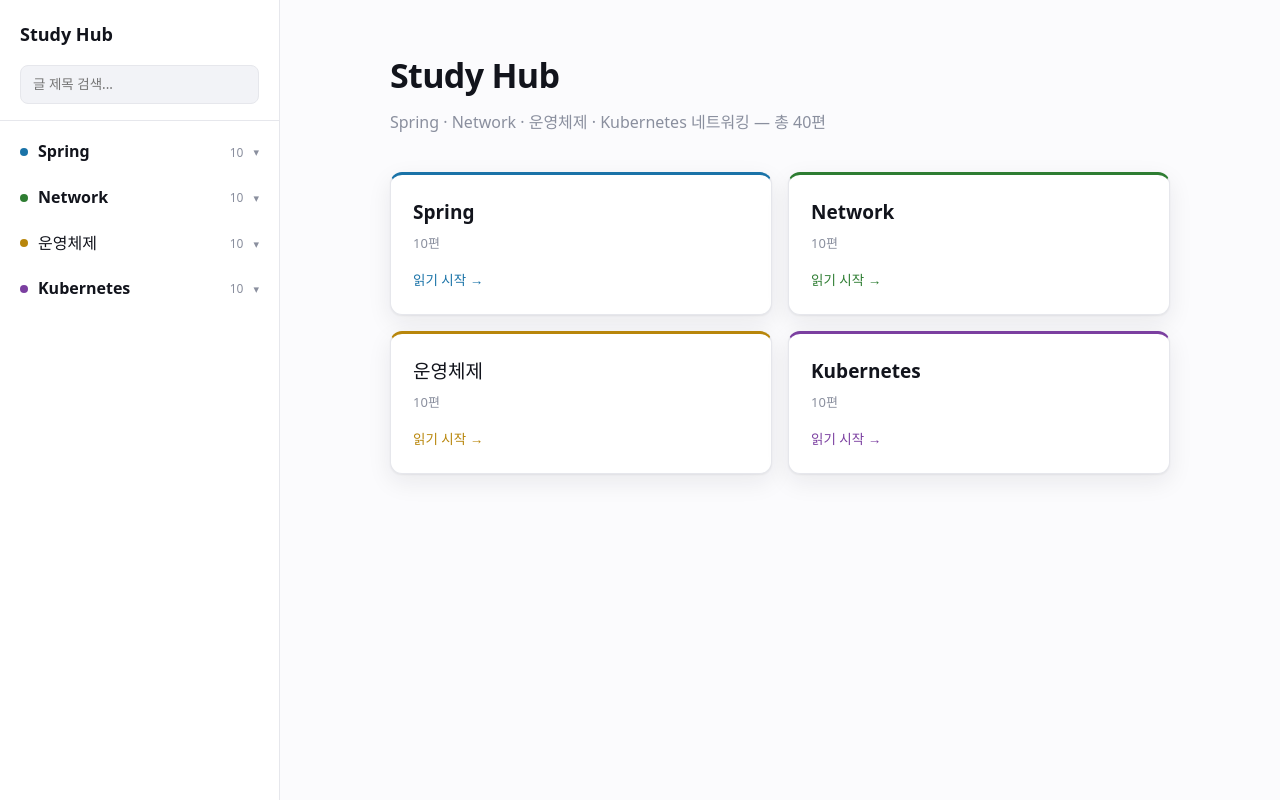
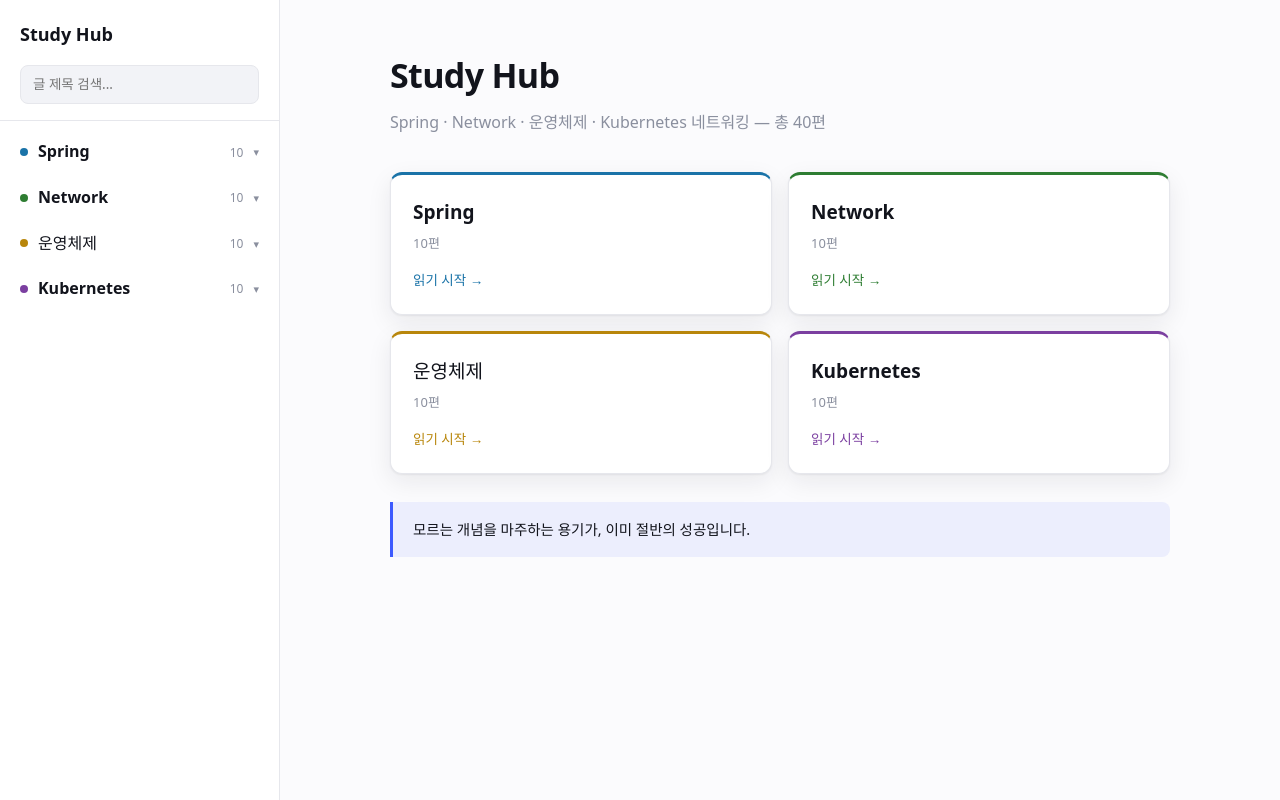
Before and after one commit to zser99/study-hub, a React (Vite) app: page /#/ in a window 1280 px wide. Built offline with nearby package versions, Linux system fonts and the light colour scheme.

Commit message:
feat: add rotating encouragement message to home page
Many readers are likely job-seekers studying for interviews, so show
a random supportive line below the series cards on each visit.

```diff
--- a/src/components/Home.jsx
+++ b/src/components/Home.jsx
@@ -1,5 +1,7 @@
+import { useState } from 'react'
 import { Link } from 'react-router-dom'
 import posts from '../data/posts.json'
+import encouragements from '../data/encouragements.js'
 
 function groupBySeries() {
   const groups = {}
@@ -14,6 +16,10 @@ const grouped = groupBySeries()
 const seriesOrder = [...new Set(posts.map((p) => p.series))]
 
 function Home() {
+  const [message] = useState(
+    () => encouragements[Math.floor(Math.random() * encouragements.length)],
+  )
+
   return (
     <div className="home">
       <header className="home-header">
@@ -38,6 +44,7 @@ function Home() {
           )
         })}
       </div>
+      <p className="home-encouragement">{message}</p>
     </div>
   )
 }
--- /dev/null
+++ b/src/data/encouragements.js
@@ -0,0 +1,14 @@
+const encouragements = [
+  '오늘 읽은 한 편이, 다음 면접에서 자신감이 됩니다.',
+  '커리어의 기초는 화려하지 않아도 단단합니다. 지금 그 기초를 쌓고 계신 거예요.',
+  '모르는 개념을 마주하는 용기가, 이미 절반의 성공입니다.',
+  '면접관보다 먼저, 나 자신에게 설명할 수 있으면 충분합니다.',
+  '포기하지 않고 여기까지 온 것만으로도 잘하고 있는 겁니다.',
+  '합격 통보보다 먼저 오는 건, 이해했다는 확신입니다.',
+  '오늘의 한 페이지가 내일의 한 걸음이 됩니다.',
+  '취준은 길게 느껴져도, 지금 쌓은 지식은 사라지지 않습니다.',
+  '완벽하지 않아도 괜찮아요. 어제보다 하나 더 아는 오늘이면 충분합니다.',
+  '이 40편을 다 읽을 때쯤, 분명 더 단단해진 나를 만나게 될 거예요.',
+]
+
+export default encouragements
--- a/src/index.css
+++ b/src/index.css
@@ -252,6 +252,17 @@ h1, h2, h3, h4 {
   color: var(--text-h);
 }
 
+.home-encouragement {
+  margin: 28px 0 0;
+  padding: 16px 20px;
+  border-left: 3px solid var(--accent);
+  border-radius: 0 8px 8px 0;
+  background: var(--accent-bg);
+  color: var(--text-h);
+  font-size: 14.5px;
+  line-height: 1.6;
+}
+
 .series-card-count {
   font-size: 13px;
   color: var(--text-muted);
```
